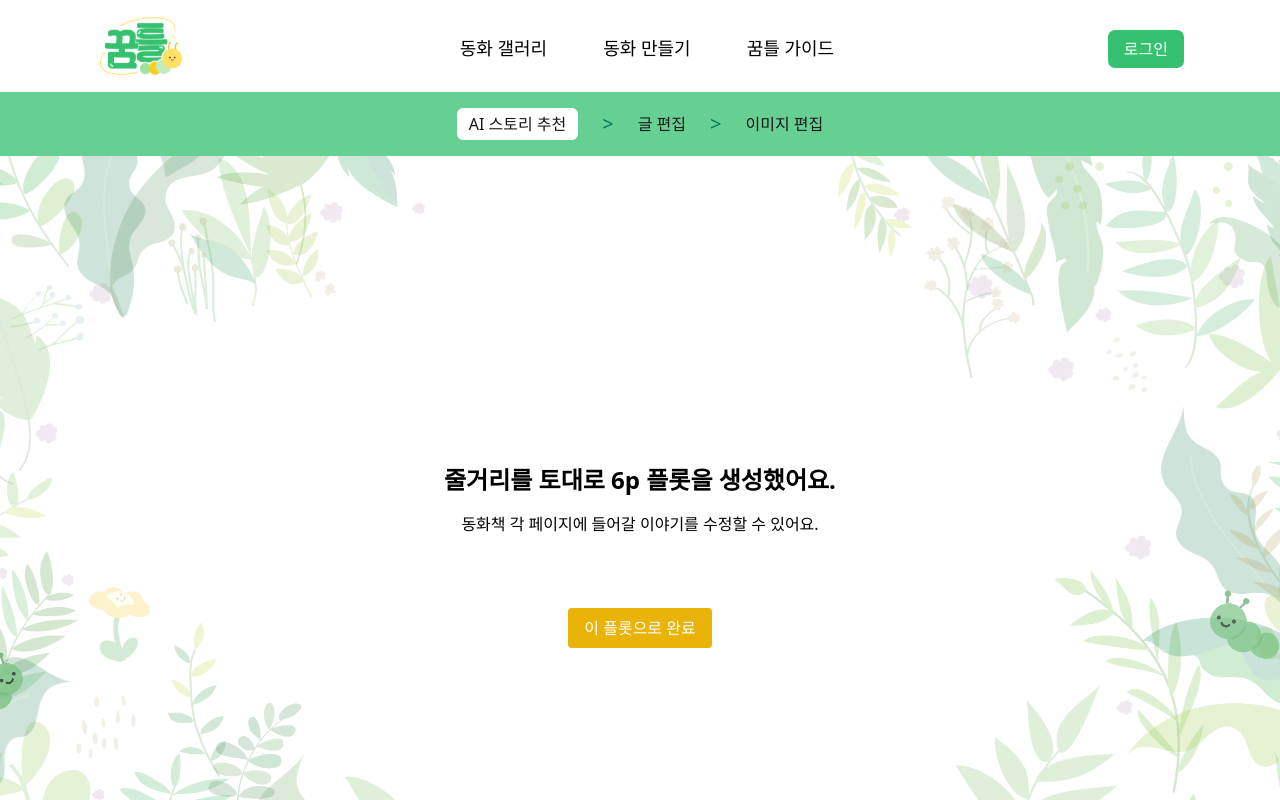
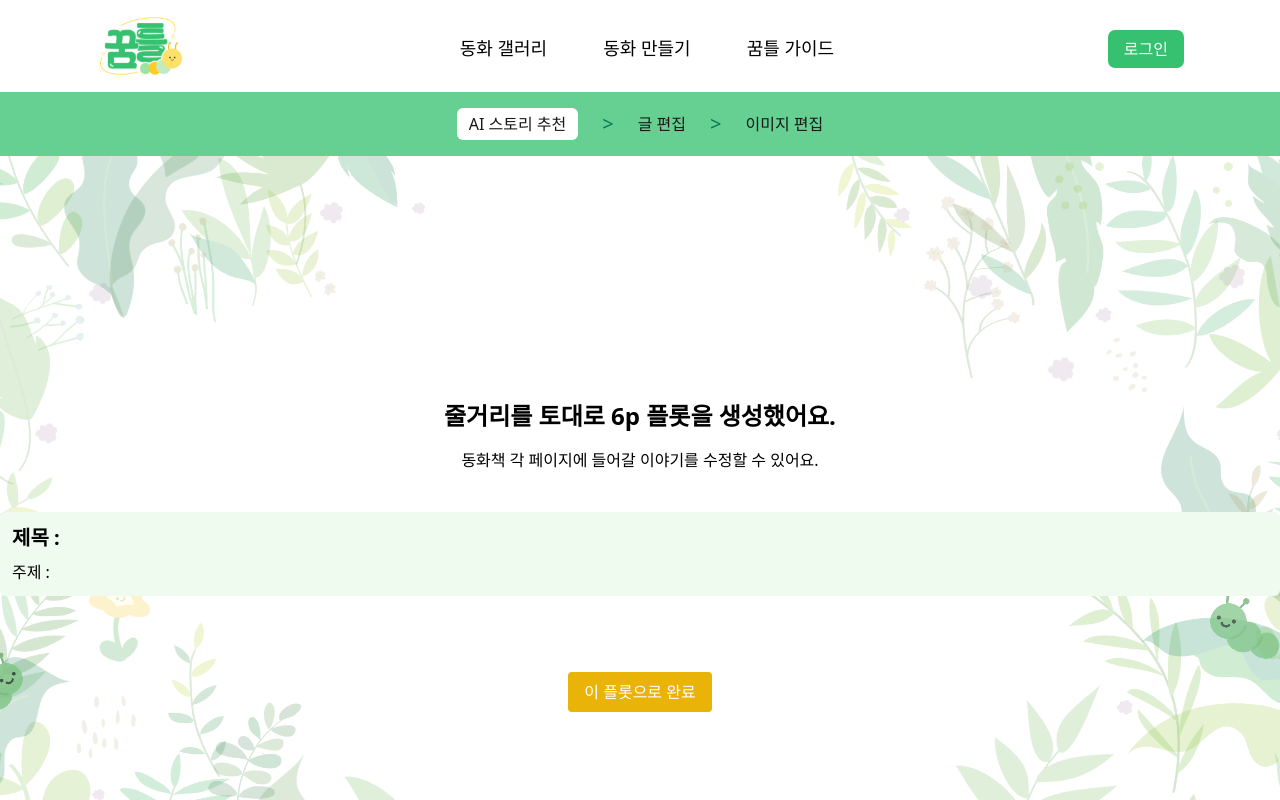
Before and after one commit to dddp014/dream-twist-fe, a Next.js app: page /buildstory/makestory-ai in a window 1280 px wide. Shown: the top 800 px of the page. Built offline with nearby package versions, Linux system fonts and the light colour scheme; what @xpd/tailwind-3dtransforms would draw is missing.

Commit message:
✨ Feat : 제목,주제 받아오기

```diff
--- a/src/app/api/makeStory.ts
+++ b/src/api/makeStory.ts
@@ -9,9 +9,10 @@ Date        Author   Status    Description
 
 */
 
-
 export interface StoryResponse {
     story: string[];
+    theme: string;
+    title: string;
 }
 
 export const generatePlot = async (
--- a/src/app/buildstory/makestory-ai/page.tsx
+++ b/src/app/buildstory/makestory-ai/page.tsx
@@ -9,21 +9,24 @@ Date        Author   Status    Description
 2024.07.31  김민규    Created   Ai 모델 Api 연동
 
 **/
-
 'use client';
 
 import React, { useEffect, useState } from 'react';
 
 const MakestoryAiPage: React.FC = () => {
-    const [plots, setPlots] = useState<string[]>([]); // plots라는 상태 변수를 정의하고 빈 배열로 초기화합니다
+    const [plots, setPlots] = useState<string[]>([]);
+    const [title, setTitle] = useState<string>('');
+    const [theme, setTheme] = useState<string>('');
 
     useEffect(() => {
-        // 로컬 스토리지에서 데이터 읽어오는 코드
         const storyData = localStorage.getItem('storyData');
+        console.log(storyData);
 
         if (storyData) {
-            const parsedData = JSON.parse(storyData); //데이터가 있으면 이를 JSON으로 파싱
+            const parsedData = JSON.parse(storyData);
             setPlots(parsedData.story || []);
+            setTitle(parsedData.title || '');
+            setTheme(parsedData.theme || '');
         } else {
             console.error('스토리 데이터가 없습니다.');
         }
@@ -31,30 +34,34 @@ const MakestoryAiPage: React.FC = () => {
 
     return (
         <div
-            className="min-h-screen flex items-center justify-center bg-cover bg-center"
+            className="min-h-screen flex flex-col items-center justify-center bg-cover bg-center"
             style={{
                 backgroundImage: 'url("/images/storybg.png")',
                 backgroundSize: 'cover',
                 backgroundRepeat: 'no-repeat'
             }}
         >
-            <div className="container mx-auto py-8">
-                <h1 className="text-2xl font-bold text-center mb-4">
+            <div className="container mx-auto py-8 ">
+                <h1 className="text-2xl font-bold mb-4 text-center">
                     줄거리를 토대로 6p 플롯을 생성했어요.
                 </h1>
-                <p className="text-center mb-8">
+                <p className="text-l mb-10 text-center">
                     동화책 각 페이지에 들어갈 이야기를 수정할 수 있어요.
                 </p>
-                <div className="flex overflow-x-auto w-full space-x-4">
+                <div className="p-3 bg-main-100 text-black-500 rounded-md mb-1">
+                    <h1 className="text-xl font-bold mb-2">제목 : {title}</h1>
+                    <h2>주제 : {theme}</h2>
+                </div>
+                <div className="flex overflow-x-auto w-full space-x-4 p-4 rounded-md">
                     {plots.map((plot: string, index: number) => (
                         <div
                             key={index}
-                            className={`flex-shrink-0 w-full max-w-xs bg-white p-6 rounded-lg shadow-md`}
+                            className="flex-shrink-0 w-full max-w-xs bg-white p-6 rounded-lg shadow-md text-center"
                         >
-                            <h2 className="text-xl font-bold mb-2 text-center">
+                            <h2 className="text-xl font-bold mb-2">
                                 {index + 1}
                             </h2>
-                            <p className="text-center">{plot}</p>
+                            <p>{plot}</p>
                         </div>
                     ))}
                 </div>
--- a/src/app/buildstory/summery/page.tsx
+++ b/src/app/buildstory/summery/page.tsx
@@ -15,7 +15,7 @@ Date        Author   Status    Description
 import React, { useState } from 'react';
 import { useRouter } from 'next/navigation'; // App Router 환경에서의 라우터를 사용
 import Loading from '@/components/bulidstory/Loading';
-import { generatePlot, StoryResponse } from '@/app/api/makeStory';
+import { generatePlot, StoryResponse } from '@/api/makeStory';
 
 const SummeryPage: React.FC = () => {
     const router = useRouter();
--- /dev/null
+++ b/src/app/payments/loading.tsx
@@ -0,0 +1,11 @@
+import React from 'react';
+
+const Loading = () => {
+    return (
+        <div className="flex justify-center items-center h-screen">
+            <div className="animate-spin rounded-full h-32 w-32 border-t-2 border-b-2 border-blue-500"></div>
+        </div>
+    );
+};
+
+export default Loading;
```
Also changed, not shown: src/api/payment.ts (renamed from src/app/api/payment.ts).
